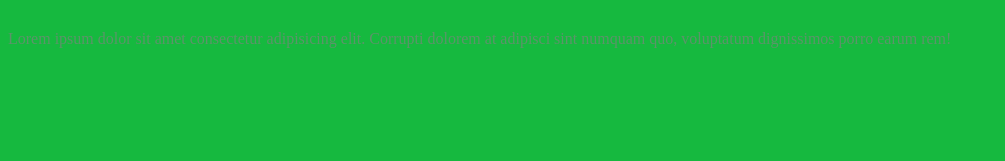
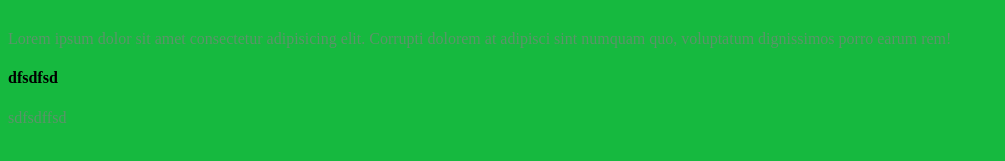
Before and after one commit to BohdanTertyshchev/gittest, a plain HTML site: page index.html in a window 1280 px wide. Shown: the part 129-290 px from the top of the page, without its empty margins (0-1005 px from the left). Drawn offline with Linux system fonts and the light colour scheme.

Commit message:
написал говна

```diff
--- a/index.html
+++ b/index.html
@@ -10,5 +10,7 @@
     <p>Git + GitHub</p>
     <h1>Hello</h1>
     <p>Lorem ipsum dolor sit amet consectetur adipisicing elit. Corrupti dolorem at adipisci sint numquam quo, voluptatum dignissimos porro earum rem!</p>
+    <h4>dfsdfsd</h4>
+    <p>sdfsdffsd</p>
 </body>
 </html>
```
